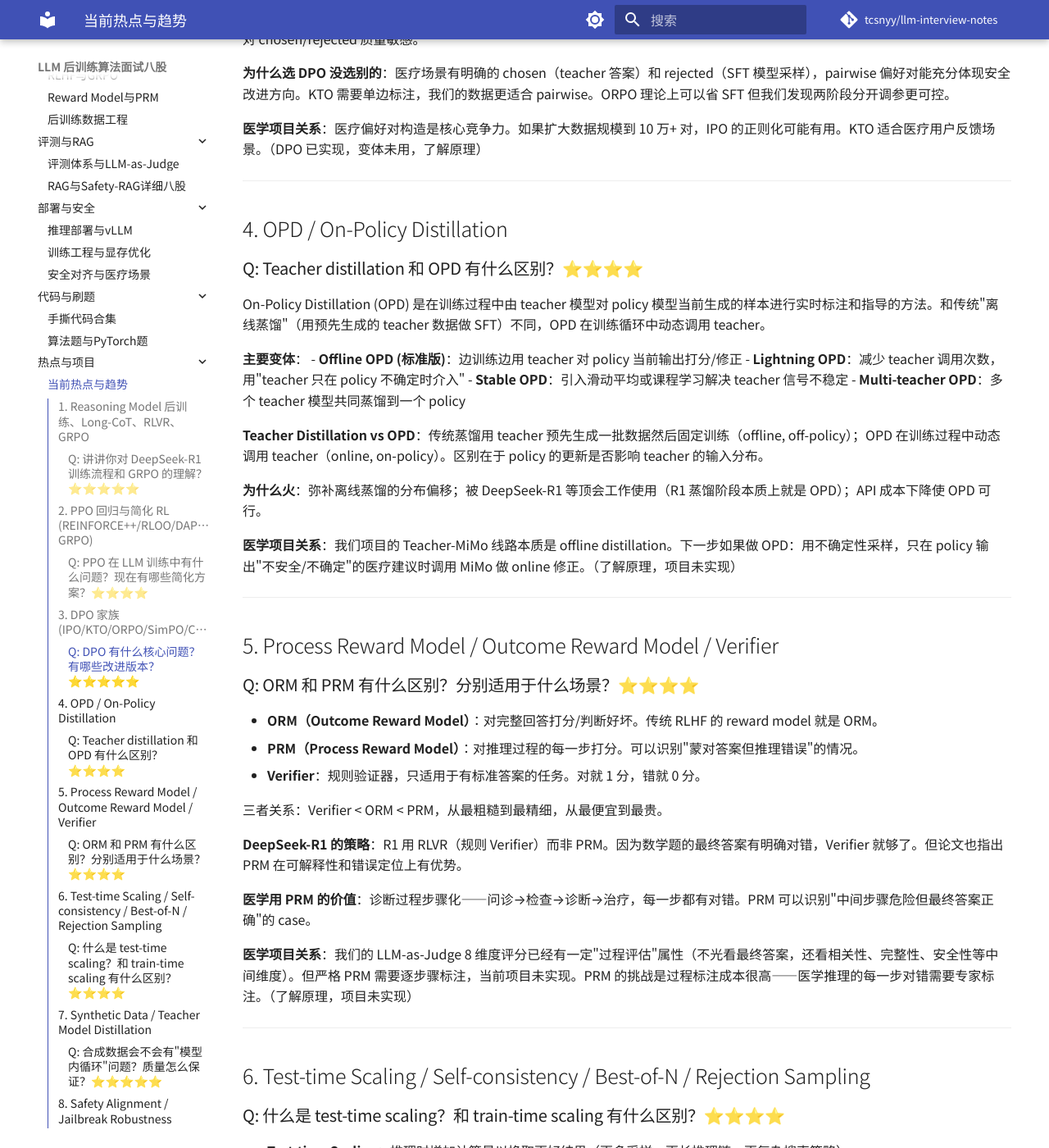
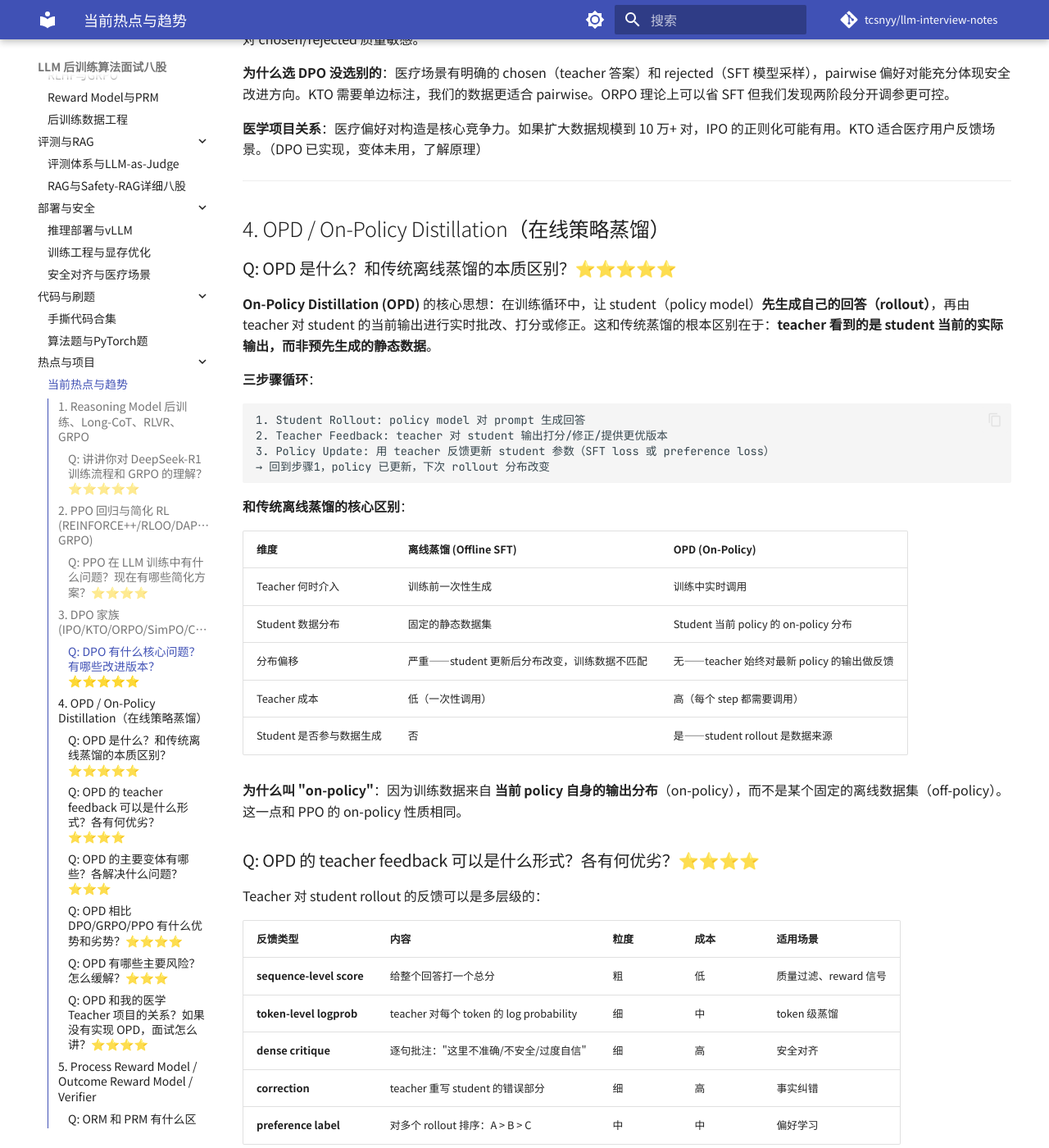
Before and after one commit to tcsnyy/llm-interview-notes, an MkDocs documentation site: the page built from docs/18_当前热点与趋势_2025_2026.md, in a window 1280 px wide and 1400 px high, scrolled down 2040 px. Shown: the whole window at 82% size. Built offline with MkDocs 1.6.1 and Material for MkDocs 9.7.7, drawn with Linux system fonts in a browser that asks for light colours; comment, search, counter and statistics services are not loaded; some of the changed text lies outside the part shown.

Commit message:
feat: expand OPD section with full coverage (workflow, feedback types, variants, comparison, risks, medical project connection)

````diff
--- a/docs/18_当前热点与趋势_2025_2026.md
+++ b/docs/18_当前热点与趋势_2025_2026.md
@@ -70,23 +70,88 @@ DPO（Direct Preference Optimization）将 RLHF 的两步流程简化为一步
 
 ---
 
-## 4. OPD / On-Policy Distillation
+## 4. OPD / On-Policy Distillation（在线策略蒸馏）
 
-### Q: Teacher distillation 和 OPD 有什么区别？⭐⭐⭐⭐
+### Q: OPD 是什么？和传统离线蒸馏的本质区别？⭐⭐⭐⭐⭐
 
-On-Policy Distillation (OPD) 是在训练过程中由 teacher 模型对 policy 模型当前生成的样本进行实时标注和指导的方法。和传统"离线蒸馏"（用预先生成的 teacher 数据做 SFT）不同，OPD 在训练循环中动态调用 teacher。
+**On-Policy Distillation (OPD)** 的核心思想：在训练循环中，让 student（policy model）**先生成自己的回答（rollout）**，再由 teacher 对 student 的当前输出进行实时批改、打分或修正。这和传统蒸馏的根本区别在于：**teacher 看到的是 student 当前的实际输出，而非预先生成的静态数据**。
 
-**主要变体**：
-- **Offline OPD (标准版)**：边训练边用 teacher 对 policy 当前输出打分/修正
-- **Lightning OPD**：减少 teacher 调用次数，用"teacher 只在 policy 不确定时介入"
-- **Stable OPD**：引入滑动平均或课程学习解决 teacher 信号不稳定
-- **Multi-teacher OPD**：多个 teacher 模型共同蒸馏到一个 policy
+**三步骤循环**：
+```
+1. Student Rollout: policy model 对 prompt 生成回答
+2. Teacher Feedback: teacher 对 student 输出打分/修正/提供更优版本
+3. Policy Update: 用 teacher 反馈更新 student 参数（SFT loss 或 preference loss）
+→ 回到步骤1，policy 已更新，下次 rollout 分布改变
+```
 
-**Teacher Distillation vs OPD**：传统蒸馏用 teacher 预先生成一批数据然后固定训练（offline, off-policy）；OPD 在训练过程中动态调用 teacher（online, on-policy）。区别在于 policy 的更新是否影响 teacher 的输入分布。
+**和传统离线蒸馏的核心区别**：
 
-**为什么火**：弥补离线蒸馏的分布偏移；被 DeepSeek-R1 等顶会工作使用（R1 蒸馏阶段本质上就是 OPD）；API 成本下降使 OPD 可行。
+| 维度 | 离线蒸馏 (Offline SFT) | OPD (On-Policy) |
+|------|----------------------|-----------------|
+| Teacher 何时介入 | 训练前一次性生成 | 训练中实时调用 |
+| Student 数据分布 | 固定的静态数据集 | Student 当前 policy 的 on-policy 分布 |
+| 分布偏移 | 严重——student 更新后分布改变，训练数据不匹配 | 无——teacher 始终对最新 policy 的输出做反馈 |
+| Teacher 成本 | 低（一次性调用） | 高（每个 step 都需要调用） |
+| Student 是否参与数据生成 | 否 | 是——student rollout 是数据来源 |
 
-**医学项目关系**：我们项目的 Teacher-MiMo 线路本质是 offline distillation。下一步如果做 OPD：用不确定性采样，只在 policy 输出"不安全/不确定"的医疗建议时调用 MiMo 做 online 修正。（了解原理，项目未实现）
+**为什么叫 "on-policy"**：因为训练数据来自 **当前 policy 自身的输出分布**（on-policy），而不是某个固定的离线数据集（off-policy）。这一点和 PPO 的 on-policy 性质相同。
+
+### Q: OPD 的 teacher feedback 可以是什么形式？各有何优劣？⭐⭐⭐⭐
+
+Teacher 对 student rollout 的反馈可以是多层级的：
+
+| 反馈类型 | 内容 | 粒度 | 成本 | 适用场景 |
+|---------|------|------|------|---------|
+| **sequence-level score** | 给整个回答打一个总分 | 粗 | 低 | 质量过滤、reward 信号 |
+| **token-level logprob** | teacher 对每个 token 的 log probability | 细 | 中 | token 级蒸馏 |
+| **dense critique** | 逐句批注："这里不准确/不安全/过度自信" | 细 | 高 | 安全对齐 |
+| **correction** | teacher 重写 student 的错误部分 | 细 | 高 | 事实纠错 |
+| **preference label** | 对多个 rollout 排序：A > B > C | 中 | 中 | 偏好学习 |
+
+**医学场景的最佳选择**：用 **correction + critique** 组合。对高风险医学问题，teacher 就 student 的回答给出"(1) 哪里不安全、(2) 正确版本是什么"。这比单纯打分更有训练价值。
+
+### Q: OPD 的主要变体有哪些？各解决什么问题？⭐⭐⭐
+
+| 变体 | 核心思想 | 解决的问题 |
+|------|---------|-----------|
+| **Standard OPD** | 每次 student rollout → teacher 反馈 → 更新 | 消除分布偏移 |
+| **Offline OPD** | 离线收集一批 rollout + teacher 反馈后 batch 训练 | 降低 API 实时调用成本 |
+| **Lightning OPD** | teacher 只在 student 低置信度时介入（uncertainty-based） | 降低 teacher 调用频率 |
+| **Stable OPD** | 引入 teacher consistency check + 滑动平均 | teacher 输出不稳定时的鲁棒性 |
+| **Multi-teacher OPD** | 多个 teacher（不同领域/不同风格）共同蒸馏 | 知识覆盖面和多样性 |
+| **Safety-OPD** | teacher 专门对 student 的安全违规进行修正 | 高风险场景安全对齐 |
+
+### Q: OPD 相比 DPO/GRPO/PPO 有什么优势和劣势？⭐⭐⭐⭐
+
+| 维度 | OPD | DPO | GRPO | PPO |
+|------|-----|-----|------|-----|
+| 本质 | 蒸馏 | 偏好对比 | 强化学习 | 强化学习 |
+| 需要 reward model | 否（teacher 充当） | 否 | 可选 | 是 |
+| 需要在线采样 | 是 | 否 | 是 | 是 |
+| 训练稳定性 | 高（SFT-like loss） | 高 | 中 | 低 |
+| Teacher 成本 | 极高（每步调用） | 低（事前生成） | 低-中 | 低-中 |
+| 探索能力 | 无（模仿 teacher） | 无 | 有 | 有 |
+| 分布偏移 | 无（on-policy） | 有（offline 数据） | 无 | 无 |
+
+**OPD 的最大优势**：同时具备 on-policy 的分布匹配 + SFT-like 的训练稳定性。不依赖 reward model，也不用处理 PPO 的不稳定性。
+
+**OPD 的最大劣势**：teacher 成本极高。如果 teacher 是 GPT-4 级别的 API，每个 training step 调用 teacher 的成本是不可接受的。
+
+### Q: OPD 有哪些主要风险？怎么缓解？⭐⭐⭐
+
+1. **Teacher 成本爆炸**：每步调用 teacher API → 缓解：Lightning OPD（只在不确定时调用）+ Offline OPD（批量收集后 batch 训练）
+2. **Teacher 错误传递**：teacher 也会错，错误被 student 学到 → 缓解：Multi-teacher ensemble + teacher consistency check
+3. **Teacher-student tokenizer 不一致**：不同模型的 tokenizer 差异导致对齐困难 → 缓解：选择 tokenizer 兼容的 teacher-student 组合
+4. **Length inflation**：teacher 倾向于生成更长回答，student 学会啰嗦 → 缓解：对 teacher 加长度约束
+5. **Student 过度依赖 teacher**：student 失去独立判断力 → 缓解：teacher 介入频率递减策略
+
+### Q: OPD 和我的医学 Teacher 项目的关系？如果没有实现 OPD，面试怎么讲？⭐⭐⭐⭐
+
+**当前项目定位**：我的医学 LLM 项目使用的是 **offline teacher distillation + DPO**，不是严格意义上的 OPD。因为 teacher 没有持续对 student 的当前 rollout 做实时反馈——teacher 是在训练前一次性生成数据，然后固定训练。
+
+**面试保守回答**："我理解 OPD 的思想——让 teacher 对 student 的实时输出做反馈，消除离线数据的分布偏移。我的项目中 teacher 数据生成是 offline 的，但后续可以升级为 Lightning OPD：用 uncertainty estimation 判断 student 输出是否安全，只在低置信度/疑似幻觉时回调 teacher 做修正。这是离线蒸馏到在线蒸馏的自然演进路径。"
+
+**为什么不直接做 OPD**：①teacher API 成本——85K 条数据如果每步都实时调用，成本不可承受；②offline DPO 在我们的场景下已经足够有效，偏好优化的增量收益大于分布偏移的损失；③医学场景 teacher 的实时延迟（500ms-2s/次）会让训练 pipeline 极慢。
 
 ---
 
````
